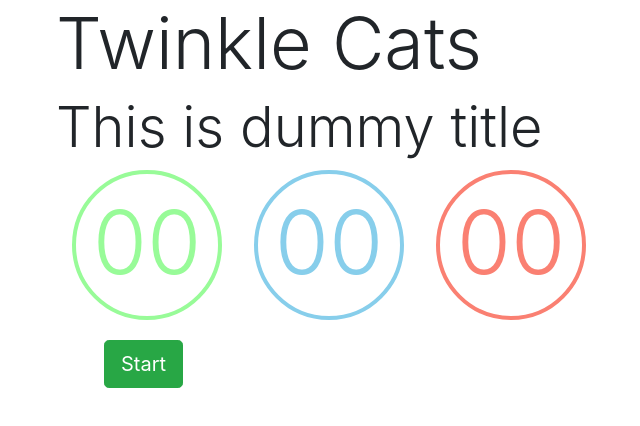
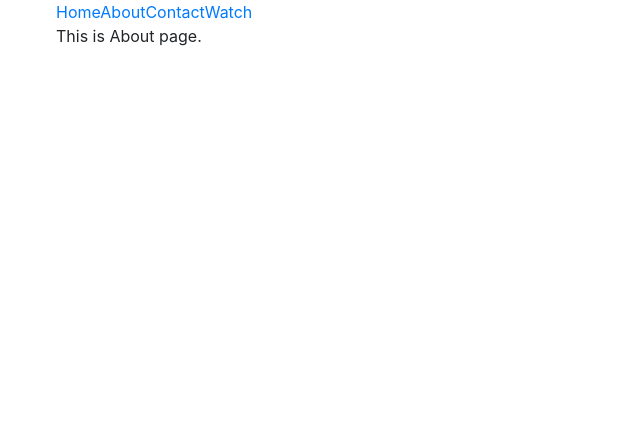
Before and after one commit to zilonjakir/my_react, a React (Create React App) app: page /about in a window 1280 px wide. Shown: the top 426 px of the page, without its empty margins (29-669 px from the left). Built offline with nearby package versions, Linux system fonts and the light colour scheme.

Commit message:
navigation

```diff
--- a/package.json
+++ b/package.json
@@ -6,6 +6,7 @@
     "bootstrap": "^4.1.3",
     "react": "^16.5.2",
     "react-dom": "^16.5.2",
+    "react-router-dom": "^4.3.1",
     "react-scripts": "2.0.5"
   },
   "scripts": {
--- a/src/Components/App.js
+++ b/src/Components/App.js
@@ -1,98 +1,33 @@
 import React, { Component } from 'react';
 
+import { BrowserRouter, Route, Switch } from "react-router-dom";
 import './App.css';
-import Title from './Title/Title';
-import CountDown from './CountDown/CountDown'
+import Navigation from './Navigation';
+import Home from './Pages/Home';
+import About from './Pages/About';
+import Contact from './Pages/Contact';
+import Watch from './Pages/Watch';
 
-import Controller from './Controller/Controller'
 
-import Laps from './laps/laps'
+
 
 class App extends Component {
 
-  constructor (props){
-      super(props)
-      this.state = {
-        time:{
-          min:0,
-          sec:0,
-          mili:0
-        },
-        laps: []
-      }
-  }
-
-
-  getStart(){
-    this.intervelID = setInterval(()=>{
-      let min = this.state.time.min
-      let sec = this.state.time.sec
-      let mili = this.state.time.mili
-
-      if(mili >= 10){
-        sec = sec + 1
-        mili = 0
-      }
-
-      if(sec >= 60){
-        min = min + 1
-        sec = 0
-      }
-
-      this.setState({
-        ...this.state,
-        time:{
-          min,
-          sec,
-          mili: mili + 1
-        }
-      })
-    },100)
-  }
-
-
-  getPauseID(){
-    clearInterval(this.intervelID)
-  }
-
-
-  getReset(){
-    this.setState({
-      time:{
-        min:0,
-        sec:0,
-        mili:0
-      },
-      laps: []
-    })
-  }
-
-  getLap(){
-    let time = {
-      ...this.state.time
-    }
-    this.setState({
-      ...this.state,
-      laps: [time, ...this.state.laps]
-    })
-    console.log(this.state.laps)
-  }
-
   render() {
     return (
-      <div className="App">
+      <BrowserRouter>
+        <div className="App">
         <div className="container">
-          <h1 className="display-3">Twinkle Cats </h1>
-          <Title/>
-          <CountDown time={this.state.time}/>
-          <Controller
-            start = {this.getStart.bind(this)}
-            pause = {this.getPauseID.bind(this)}
-            reset = {this.getReset.bind(this)}
-            lap = {this.getLap.bind(this)} />
-            <Laps className="my-5" laps={this.state.laps}/>
+          <Navigation/>
+          <Switch>
+            <Route path="/" component={Home} exact/>
+            <Route path="/about" component={About}/>
+            <Route path="/contact" component={Contact}/>
+            <Route path="/watch" component={Watch}/>
+          </Switch>
         </div>
       </div>
+      </BrowserRouter>
     );
   }
 }
--- /dev/null
+++ b/src/Components/Navigation.js
@@ -0,0 +1,15 @@
+import React from "react";
+import { NavLink } from "react-router-dom";
+
+const Navigation = () => {
+    return (
+        <div>
+            <NavLink to="/">Home</NavLink>
+            <NavLink to="/about">About</NavLink>
+            <NavLink to="/contact">Contact</NavLink>
+            <NavLink to="/watch">Watch</NavLink>
+        </div>
+    )
+}
+
+export default Navigation;
--- /dev/null
+++ b/src/Components/Pages/About.js
@@ -0,0 +1,11 @@
+import React from "react";
+
+const About = () => {
+    return (
+        <div>
+            <p>This is About page.</p>
+        </div>
+    )
+}
+
+export default About;
--- /dev/null
+++ b/src/Components/Pages/Contact.js
@@ -0,0 +1,11 @@
+import React from "react";
+
+const Contact = () => {
+    return (
+        <div>
+            <p>This is contact page.</p>
+        </div>
+    )
+}
+
+export default Contact;
--- /dev/null
+++ b/src/Components/Pages/Home.js
@@ -0,0 +1,11 @@
+import React from "react";
+
+const Home = () => {
+    return (
+        <div>
+            <p>This is home page.</p>
+        </div>
+    )
+}
+
+export default Home;
--- /dev/null
+++ b/src/Components/Pages/Watch.js
@@ -0,0 +1,100 @@
+import React, { Component } from 'react';
+import Title from '../Title/Title';
+import CountDown from '../CountDown/CountDown'
+
+import Controller from '../Controller/Controller'
+
+import Laps from '../laps/laps'
+
+
+class Watch extends Component {
+
+    constructor (props){
+        super(props)
+        this.state = {
+          time:{
+            min:0,
+            sec:0,
+            mili:0
+          },
+          laps: []
+        }
+    }
+
+
+    getStart(){
+      this.intervelID = setInterval(()=>{
+        let min = this.state.time.min
+        let sec = this.state.time.sec
+        let mili = this.state.time.mili
+
+        if(mili >= 10){
+          sec = sec + 1
+          mili = 0
+        }
+
+        if(sec >= 60){
+          min = min + 1
+          sec = 0
+        }
+
+        this.setState({
+          ...this.state,
+          time:{
+            min,
+            sec,
+            mili: mili + 1
+          }
+        })
+      },100)
+    }
+
+
+    getPauseID(){
+      clearInterval(this.intervelID)
+    }
+
+
+    getReset(){
+      this.setState({
+        time:{
+          min:0,
+          sec:0,
+          mili:0
+        },
+        laps: []
+      })
+    }
+
+    getLap(){
+      let time = {
+        ...this.state.time
+      }
+      this.setState({
+        ...this.state,
+        laps: [time, ...this.state.laps]
+      })
+      console.log(this.state.laps)
+    }
+
+    render() {
+      return (
+          <div className="App">
+          <div className="container">
+
+            <h1 className="display-3">Twinkle Cats </h1>
+            <Title/>
+            <CountDown time={this.state.time}/>
+            <Controller
+              start = {this.getStart.bind(this)}
+              pause = {this.getPauseID.bind(this)}
+              reset = {this.getReset.bind(this)}
+              lap = {this.getLap.bind(this)} />
+              <Laps className="my-5" laps={this.state.laps}/>
+          </div>
+        </div>
+      );
+    }
+  }
+
+export default Watch;
```
Also changed, not shown: 1 other file (tests, documents, lock files or other folders).
